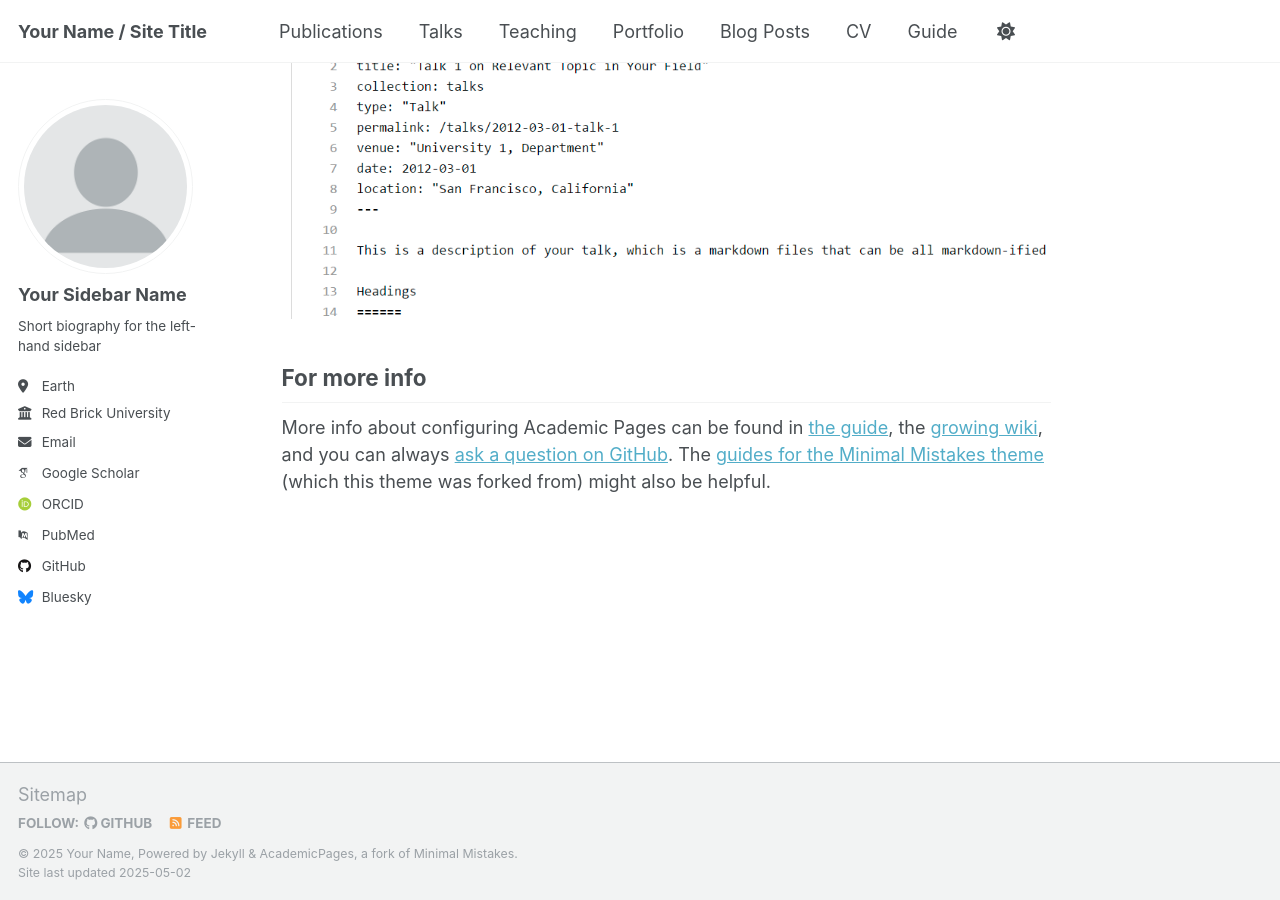
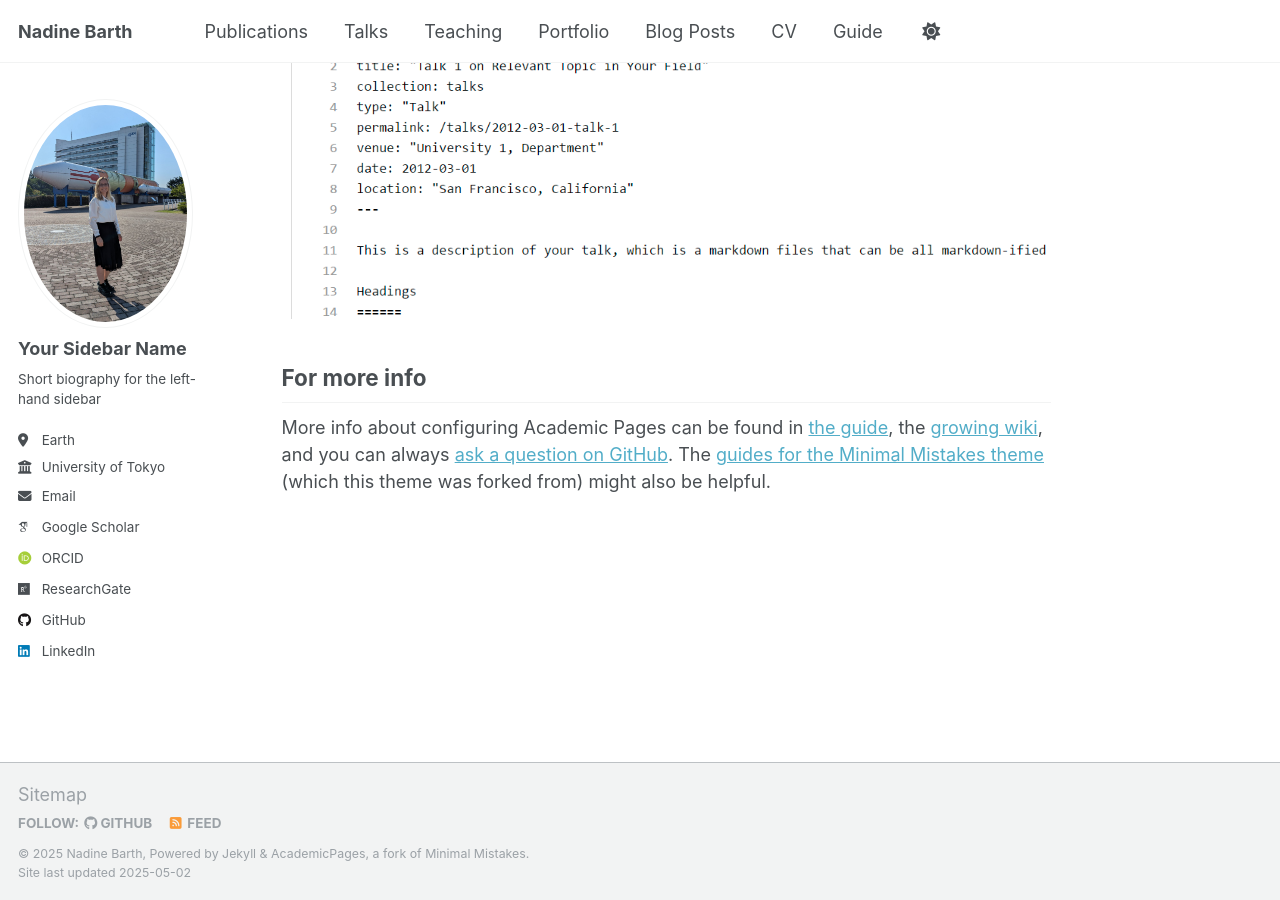
Before and after one commit to Barth-Nadine/Research, a Jekyll site: the page built from _pages/about.md, in a window 1280 px wide and 900 px high, scrolled down 2636 px. Built offline with Jekyll 4.4.1, drawn with Linux system fonts in a browser that asks for light colours; some web fonts are replaced.

Commit message:
'Basics'

```diff
--- a/_config.yml
+++ b/_config.yml
@@ -9,49 +9,49 @@
 # Basic Site Settings
 locale                   : "en-US"
 site_theme               : "default"
-title                    : "Your Name / Site Title"
+title                    : "Nadine Barth"
 title_separator          : "-"
-name                     : &name "Your Name"
-description              : &description "personal description"
-url                      : https://academicpages.github.io # the base hostname & protocol for your site e.g. "https://[your GitHub username].github.io" or if you already have some other page hosted on Github then use "https://[your GitHub username].github.io/[Your Repo Name]"
-baseurl                  : "" # the subpath of your site, e.g. "/blog"
-repository               : "academicpages/academicpages.github.io"
+name                     : &name "Nadine Barth"
+description              : &description "Researcher in electric space propulsion – specializing in Hall thrusters"
+url                      : "https://barth-nadine.github.io"
+baseurl                  : "/Research"  # since your site is in a subfolder
+repository               : "barth-nadine/Research"
 
 # Site Author - The following control what appear as part of the author content on the side bar.
 #               If a field is blank the icon and link will not appear, otherwise it will be shown.
 #               Additional customization can be done by editing /_includes/author-profile.html
 author:
   # Biographic information
-  avatar           : "profile.png"
+  avatar           : "JAXA_fern.jpg"
   name             : "Your Sidebar Name"
   pronouns         : # example: "she/her"
   bio              : "Short biography for the left-hand sidebar"
   location         : "Earth"
-  employer         : "Red Brick University"
+  employer         : "University of Tokyo"
   uri              : # URL
-  email            : "none@example.org"
+  email            : "n.barth@al.t.u-tokyo.ac.jp"
 
   # Academic websites
   academia         : # URL
   arxiv            : # URL - Update with the correct link to your profile
-  googlescholar    : "https://scholar.google.com/citations?user=PS_CX0AAAAAJ"
+  googlescholar    : "https://scholar.google.com/citations?user=WoUzDkUAAAAJ&hl=en"
   impactstory      : # URL
-  orcid            : "http://orcid.org/yourorcidurl"
+  orcid            : "https://orcid.org/0000-0002-1235-037X"
   semantic         : # URL
-  pubmed           : "https://www.ncbi.nlm.nih.gov/pubmed/?term=john+snow"
-  researchgate     : # URL
-  scopus           : # URL
+  pubmed           : # URL
+  researchgate     : https://www.researchgate.net/profile/Nadine_Barth?ev=hdr_xprf
+  scopus           : #57871906800
 
   # Repositories and software development
   bitbucket        : # Username - Update with your username on the site
   codepen          : # Username
   dribbble         : # Username
-  github           : "academicpages"
+  github           : "Barth-Nadine"
   kaggle           : # Username
   stackoverflow    : # User number or user number and name (i.e., use "1" or "1/jeff-atwood")
 
   # Social media
-  bluesky          : "bsky.app" # Replace this with you Bluesky username
+  bluesky          : # USERNAME # Replace this with you Bluesky username
   facebook         : # Username
   flickr           : # Username
   foursquare       : # Username
@@ -60,7 +60,7 @@ author:
   keybase          : # Username
   instagram        : # Username
   lastfm           : # Username
-  linkedin         : # Username
+  linkedin         : Nadine Barth
   mastodon         : # URL
   medium           : # URL
   pinterest        : # Username
@@ -132,7 +132,7 @@ yandex_site_verification :
 
 # Social Sharing
 twitter:
-  username               : &twitter
+  username               : #&twitter
 facebook:
   username               :
   app_id                 :
```
Also changed, not shown: images/JAXA_fern.jpg (added), images/JAXA_nah.jpg (added), images/OralExam.jpg (added).
